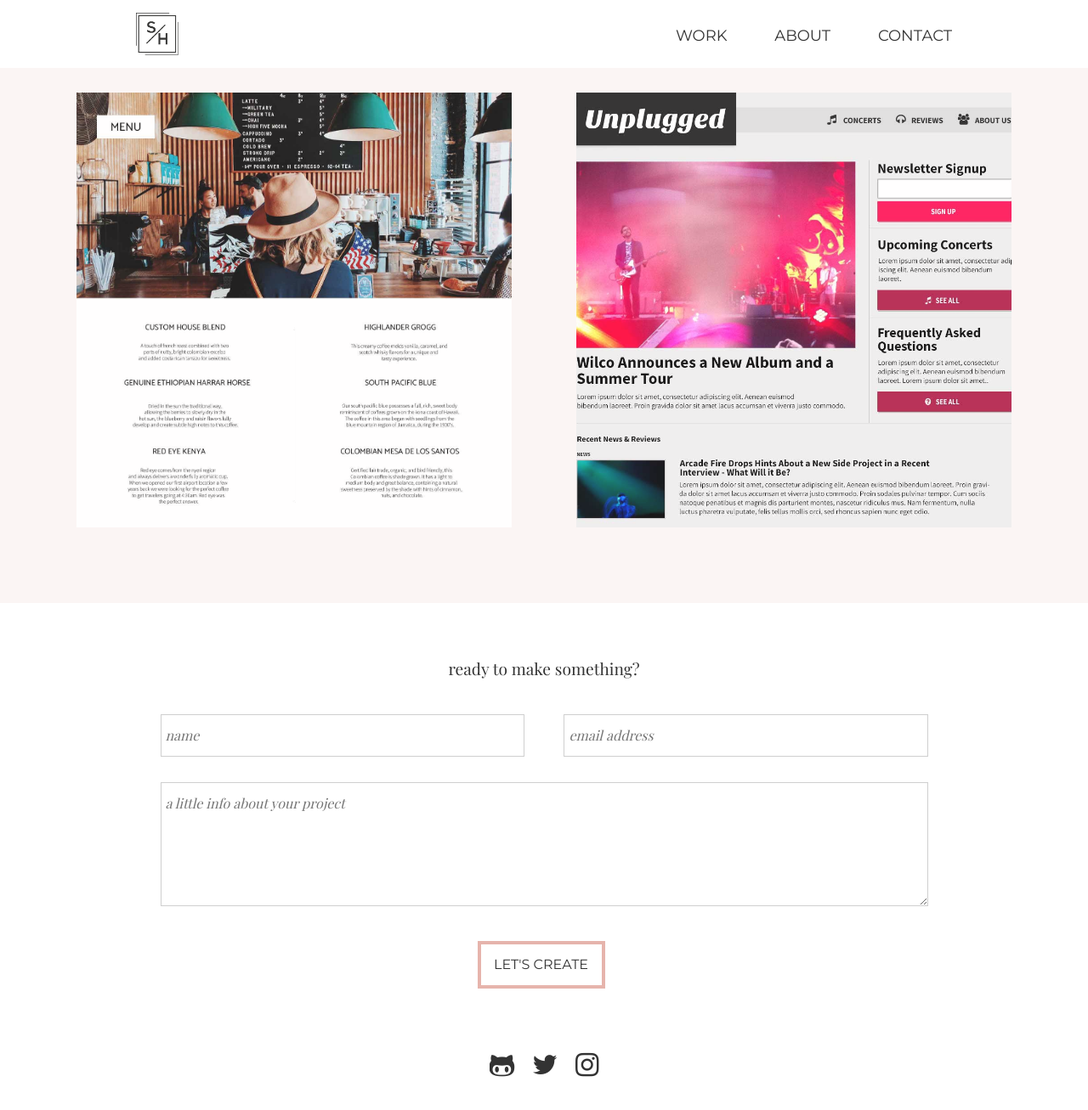
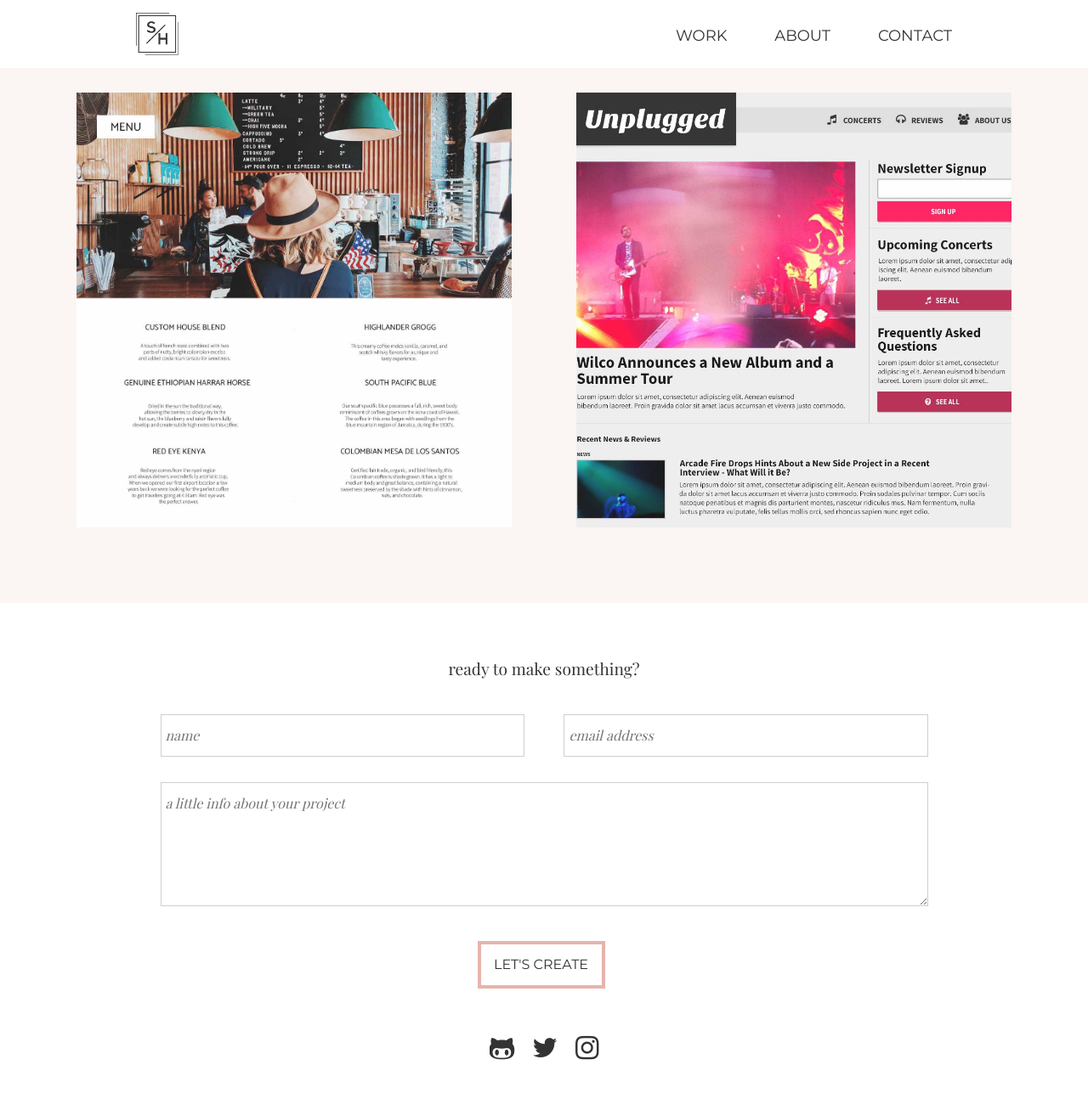
Before and after one commit to skiddhubbard/skiddhubbard.github.io, a Jekyll site: the page built from index.md, in a window 1280 px wide and 1400 px high, scrolled down 952 px. Shown: the top 1307 px of the window at 85% size. Built offline with Jekyll 4.4.1, drawn with Linux system fonts in a browser that asks for light colours; nearby versions of some CDN libraries.

Commit message:
social margin

```diff
--- a/_sass/site/_base.scss
+++ b/_sass/site/_base.scss
@@ -867,7 +867,7 @@
     }
 
     .social ul {
-      margin-top: 15px;
+      margin-top: -20px;
     }
   }
 
```
